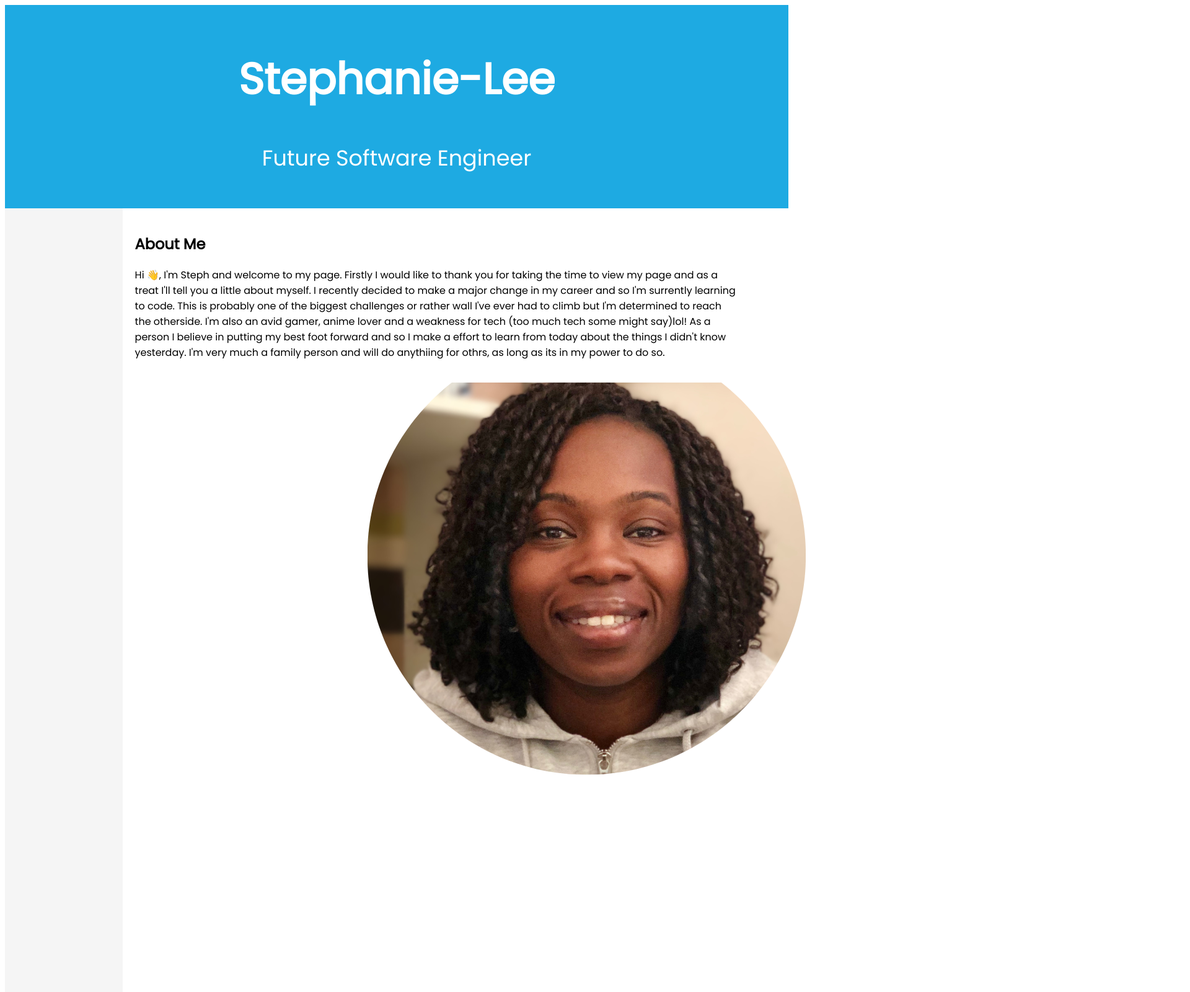
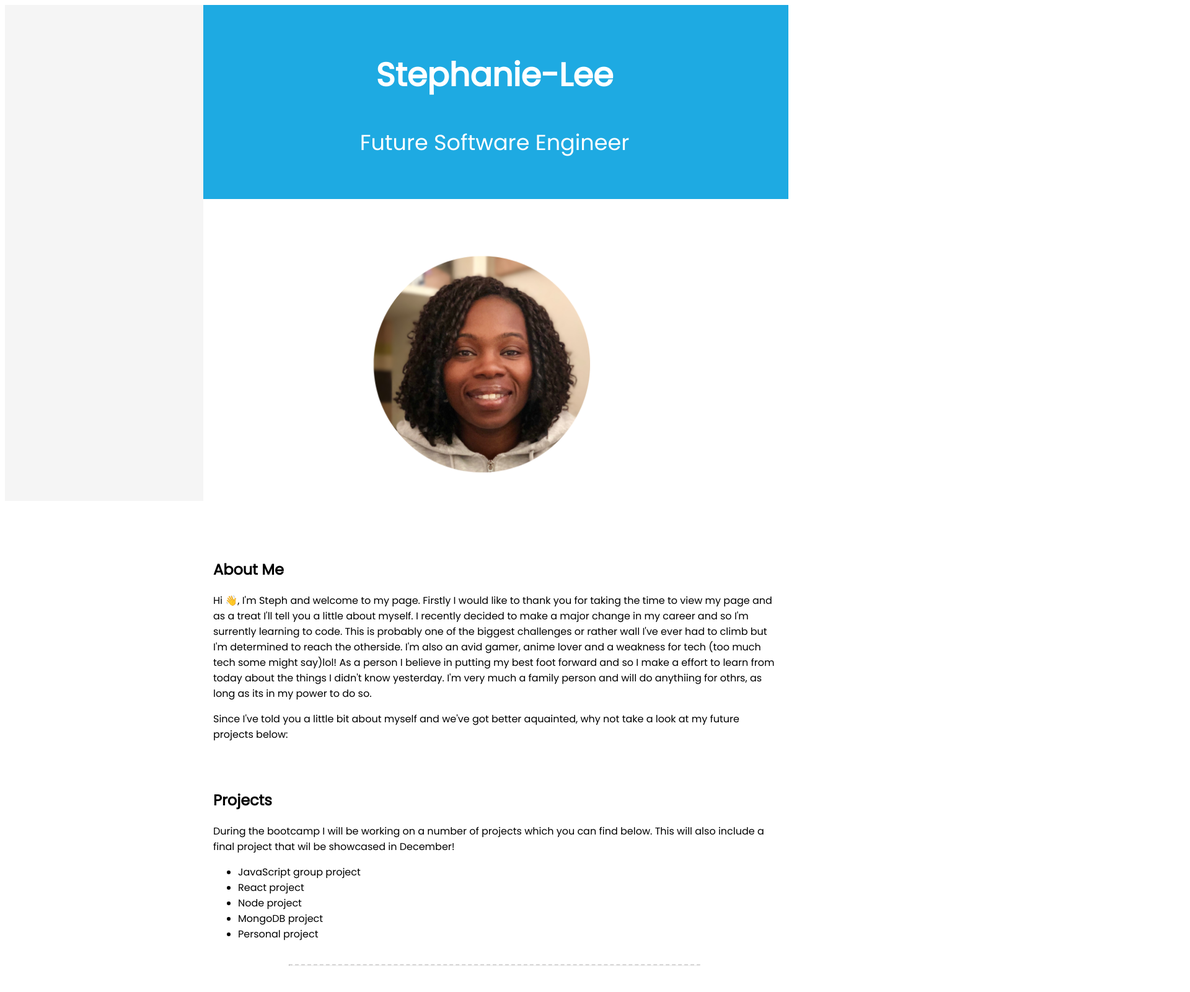
Before and after one commit to black-codher-bootcamp-2022-thomas/unit-02-assessment-html-css-B-Coder, a website: page index.html in a window 1280 px wide. Shown: the top 1600 px of the page at 62% size, 1920 px wide, since content can reach past the window. Drawn offline with nearby package versions, Linux system fonts and the light colour scheme.

Commit message:
amended html + css

```diff
--- a/index.html
+++ b/index.html
@@ -8,14 +8,18 @@
     <link rel="stylesheet" href="styles/main.css" />
   </head>
   <body>
-    <header>
-      <h1>Stephanie-Lee</h1>
-      <p>Future Software Engineer</p>
-    </header>
+    <!-- Sidebar -->
     <section>
-      <nav>
-        <img src="images/profile-img.png"/>
-      </nav>
+      <div class="nav-sidebar" style="width:25%">
+      </div>
+
+      <!-- Page Content -->
+      <div style="margin-left:25%">
+      <div class="page-container">
+        <h1>Stephanie-Lee</h1>
+        <p>Future Software Engineer</p>
+      </div>
+      <img src="images/profile-img.png" style="width:100%"/>
       <div class="about-me">
         <h2>About Me</h2>
         <p>
@@ -31,7 +35,6 @@
           much a family person and will do anythiing for othrs, as long as its
           in my power to do so.
         </p>
-      </section>
         <p>
           Since I've told you a little bit about myself and we've got better
           aquainted, why not take a look at my future projects below:
@@ -132,7 +135,7 @@
         <br /><br />
       </div>
       <hr class="dashed" />
-
+    </div>
     <footer>
       <p>Look me up on Social Media</p>
       <ul>
@@ -158,6 +161,7 @@
         </li>
       </ul>
       <p>©2022 Designed by Stephanie-Lee</p>
+    </section>
     </footer>
     <script
       type="module"
--- a/styles/main.css
+++ b/styles/main.css
@@ -1,44 +1,44 @@
-@import url('https://fonts.googleapis.com/css2?family=Poppins&display=swap');
+@import url("https://fonts.googleapis.com/css2?family=Poppins&display=swap");
 * {
   box-sizing: border-box;
 }
-body { font-family: 'Poppins', sans-serif; }
+body {
+  font-family: "Poppins", sans-serif;
+}
 
-header {
+.nav-sidebar {
+  height: 100%;
+  width: 80px;
+  position: fixed;
+  padding: 40px;
+  background-color: whitesmoke;
+}
+
+.page-container {
   background-color: rgb(30, 170, 226);
-  padding: 20px;
+  padding: 30px;
   text-align: center;
   font-size: 35px;
   color: white;
   max-width: 100%;
 }
-nav {
-  -webkit-flex: 1;
-  -ms-flex: 1;
-  flex: 1;
-  float: left;
-  width: 15%;
-  height: 2600px;
-  background: whitesmoke;
-  padding: 20px;
-  max-width: 100%;
-}
+
 .profile-img {
   width: 260px;
   height: 300px;
-  object-fit: cover;
+  object-fit: contain;
 }
 .about-me {
   float: left;
   padding: 20px;
-  width: 80%;
+  width: 100%;
   background-color: white;
   max-width: 100%;
 }
 .projects {
   float: left;
   padding: 20px;
-  width: 80%;
+  width: 100%;
   background-color: white;
   max-width: 100%;
 }
@@ -50,7 +50,7 @@ hr.dashed {
 .experience {
   float: left;
   padding: 20px;
-  width: 80%;
+  width: 100%;
   background-color: white;
   max-width: 100%;
 }
@@ -68,7 +68,7 @@ section::after {
 }
 
 .timeline::after {
-  content: '';
+  content: "";
   position: absolute;
   width: 6px;
   background-color: whitesmoke;
@@ -86,7 +86,7 @@ section::after {
   max-width: 100%;
 }
 .container::after {
-  content: '';
+  content: "";
   position: absolute;
   width: 25px;
   height: 25px;
@@ -142,9 +142,9 @@ section::after {
 }
 
 footer {
-  position:relative;
+  position: relative;
   bottom: 0;
-  left:0;
+  left: 0;
   right: 0;
   background-color: rgb(30, 170, 226);
   padding-top: 20px;
@@ -155,7 +155,6 @@ footer {
 footer ul {
   list-style-type: none;
   padding: 0;
-
 }
 .social-media {
   color: lightgrey;
@@ -165,8 +164,8 @@ footer ul {
   color: whitesmoke;
 }
 @viewport {
-  width: device-width ;
-  zoom: 1.0 ;
+  width: device-width;
+  zoom: 1;
 }
 @-ms-viewport {
   width: device-width;
```
